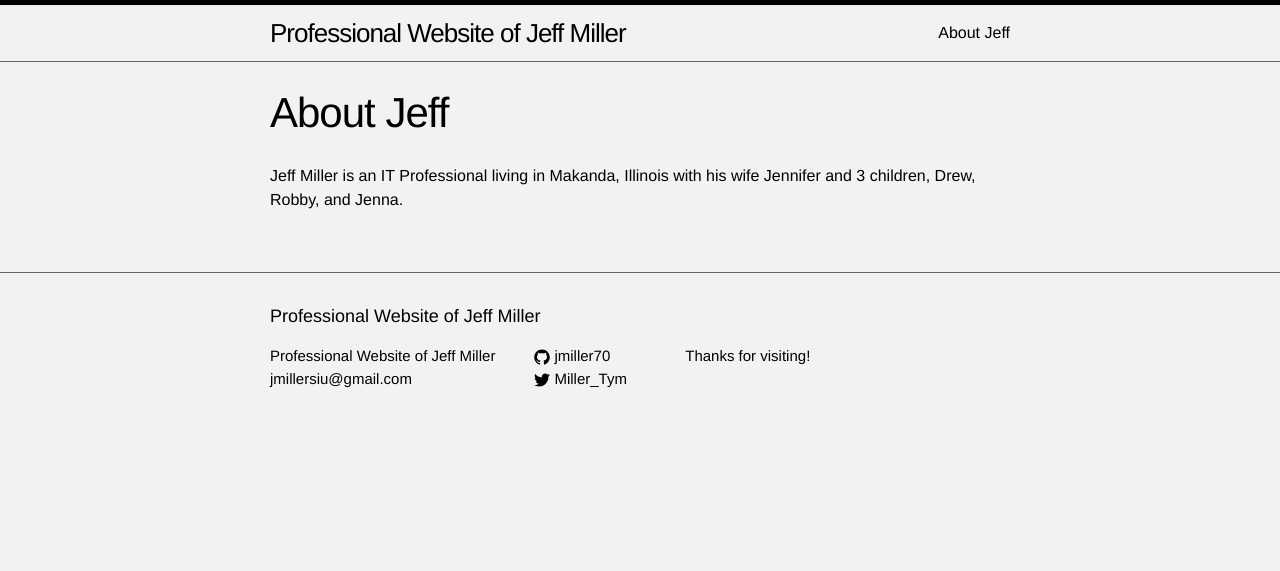
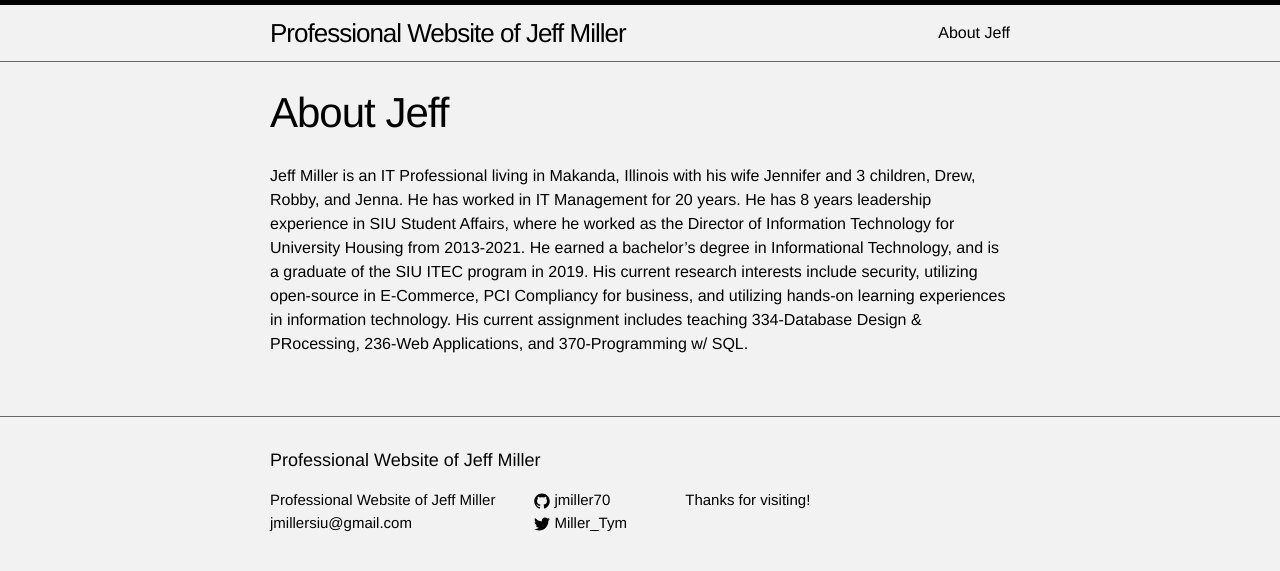
Before and after one commit to jmillersiu/jmillersiu.github.io, a Jekyll site: the page built from about.md, in a window 1280 px wide. Shown: the top 571 px of the page. Built offline with Jekyll 4.4.1, drawn with Linux system fonts in a browser that asks for light colours.

Commit message:
Update about.md

```diff
--- a/about.md
+++ b/about.md
@@ -4,5 +4,4 @@
 permalink: /about/
 ---
 
-Jeff Miller is an IT Professional living in Makanda, Illinois with his wife
-Jennifer and 3 children, Drew, Robby, and Jenna.
+Jeff Miller is an IT Professional living in Makanda, Illinois with his wife Jennifer and 3 children, Drew, Robby, and Jenna. He has worked in IT Management for 20 years. He has 8 years leadership experience in SIU Student Affairs, where he worked as the Director of Information Technology for University Housing from 2013-2021. He earned a bachelor's degree in Informational Technology, and is a graduate of the SIU ITEC program in 2019. His current research interests include security, utilizing open-source in E-Commerce, PCI Compliancy for business, and utilizing hands-on learning experiences in information technology. His current assignment includes teaching 334-Database Design & PRocessing, 236-Web Applications, and 370-Programming w/ SQL.
```
